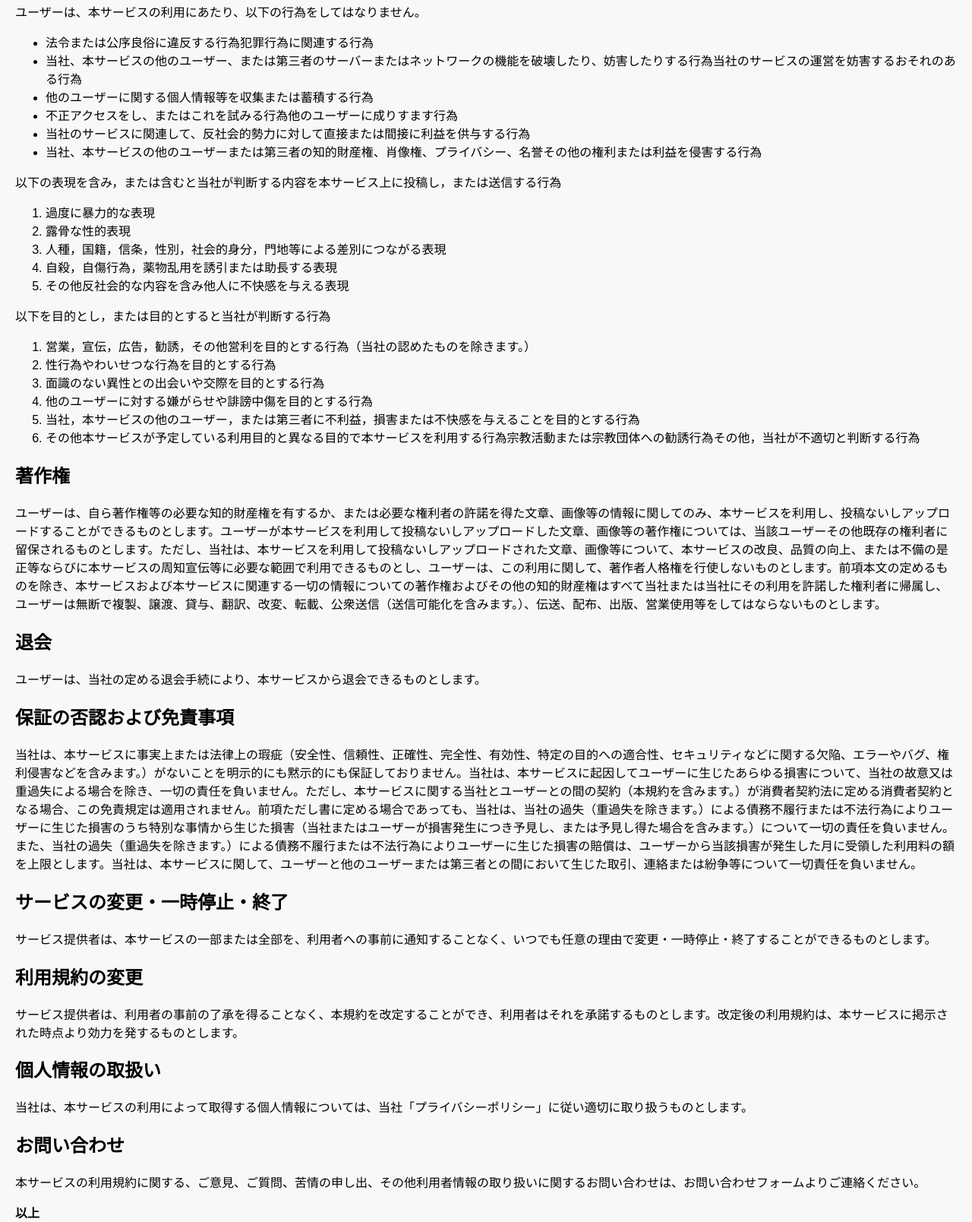
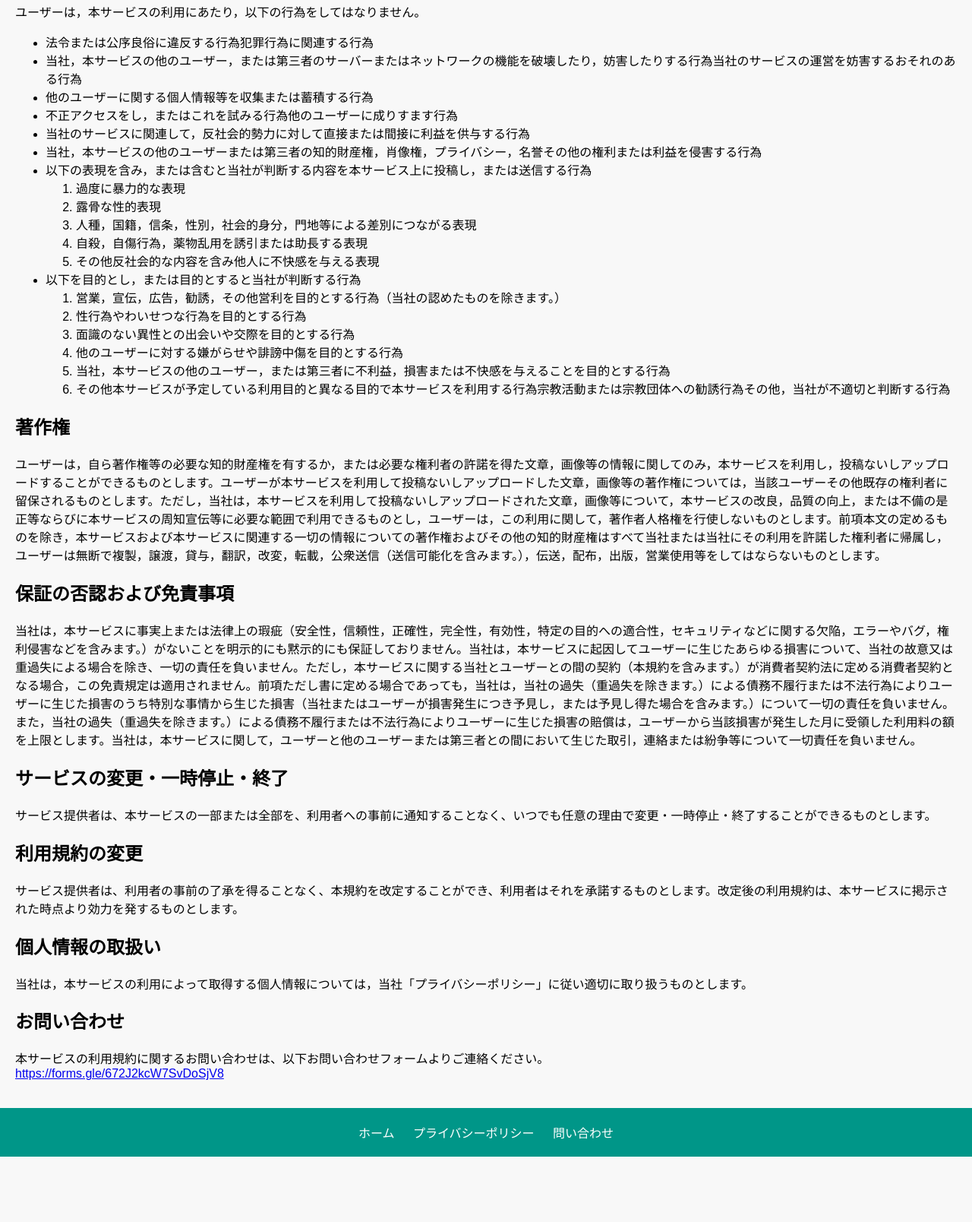
Before and after one commit to shizunaito/steplens_web, a plain HTML site: page terms.html in a window 1280 px wide. Shown: the part 451-2059 px from the top of the page at 76% size. After the commit the page ends 1973 px from the top, so only its background shows below. Drawn offline with Linux system fonts and the light colour scheme.

Commit message:
利用規約の更新

```diff
--- a/terms.html
+++ b/terms.html
@@ -13,55 +13,59 @@
 
     <section class="terms">
         <h1>利用規約</h1>
-        <p>この利用規約（以下、「本規約」といいます。）は、StepLens（以下、「当社」といいます。）がこのアプリ上で提供するサービス（以下、「本サービス」といいます。）の利用条件を定めるものです。登録ユーザーの皆さま（以下、「ユーザー」といいます。）には、本規約に従って、本サービスをご利用いただきます。
-        </p>
-        <h1>全般</h1>
+        <p>この利用規約（以下，「本規約」といいます。）は，StepLens（以下，「当社」といいます。）がこのアプリ上で提供するサービス（以下，「本サービス」といいます。）の利用条件を定めるものです。登録ユーザーの皆さま（以下，「ユーザー」といいます。）には，本規約に従って，本サービスをご利用いただきます。</p>
+
+        <h2>全般</h2>
         <p>本サービスのご使用によって、本規約に同意していただいたものとみなします。本サービスを利用する前に、必ず本規約をお読みください。</p>
-        <h1>禁止事項</h1>
-        <p>ユーザーは、本サービスの利用にあたり、以下の行為をしてはなりません。</p>
+
+        <h2>禁止事項</h2>
+        <p>ユーザーは，本サービスの利用にあたり，以下の行為をしてはなりません。</p>
         <ul>
             <li>法令または公序良俗に違反する行為犯罪行為に関連する行為</li>
-            <li>当社、本サービスの他のユーザー、または第三者のサーバーまたはネットワークの機能を破壊したり、妨害したりする行為当社のサービスの運営を妨害するおそれのある行為</li>
+            <li>当社，本サービスの他のユーザー，または第三者のサーバーまたはネットワークの機能を破壊したり，妨害したりする行為当社のサービスの運営を妨害するおそれのある行為</li>
             <li>他のユーザーに関する個人情報等を収集または蓄積する行為</li>
-            <li>不正アクセスをし、またはこれを試みる行為他のユーザーに成りすます行為</li>
-            <li>当社のサービスに関連して、反社会的勢力に対して直接または間接に利益を供与する行為</li>
-            <li>当社、本サービスの他のユーザーまたは第三者の知的財産権、肖像権、プライバシー、名誉その他の権利または利益を侵害する行為</li>
+            <li>不正アクセスをし，またはこれを試みる行為他のユーザーに成りすます行為</li>
+            <li>当社のサービスに関連して，反社会的勢力に対して直接または間接に利益を供与する行為</li>
+            <li>当社，本サービスの他のユーザーまたは第三者の知的財産権，肖像権，プライバシー，名誉その他の権利または利益を侵害する行為</li>
+            <li>以下の表現を含み，または含むと当社が判断する内容を本サービス上に投稿し，または送信する行為
+                <ol>
+                    <li>過度に暴力的な表現</li>
+                    <li>露骨な性的表現</li>
+                    <li>人種，国籍，信条，性別，社会的身分，門地等による差別につながる表現</li>
+                    <li>自殺，自傷行為，薬物乱用を誘引または助長する表現</li>
+                    <li>その他反社会的な内容を含み他人に不快感を与える表現</li>
+                </ol>
+            </li>
+            <li>以下を目的とし，または目的とすると当社が判断する行為
+                <ol>
+                    <li>営業，宣伝，広告，勧誘，その他営利を目的とする行為（当社の認めたものを除きます。）</li>
+                    <li>性行為やわいせつな行為を目的とする行為</li>
+                    <li>面識のない異性との出会いや交際を目的とする行為</li>
+                    <li>他のユーザーに対する嫌がらせや誹謗中傷を目的とする行為</li>
+                    <li>当社，本サービスの他のユーザー，または第三者に不利益，損害または不快感を与えることを目的とする行為</li>
+                    <li>その他本サービスが予定している利用目的と異なる目的で本サービスを利用する行為宗教活動または宗教団体への勧誘行為その他，当社が不適切と判断する行為</li>
+                </ol>
+            </li>
         </ul>
 
-        <p>以下の表現を含み，または含むと当社が判断する内容を本サービス上に投稿し，または送信する行為 </p>
-        <ol>
-            <li>過度に暴力的な表現 </li>
-            <li>露骨な性的表現</li>
-            <li>人種，国籍，信条，性別，社会的身分，門地等による差別につながる表現 </li>
-            <li>自殺，自傷行為，薬物乱用を誘引または助長する表現 </li>
-            <li>その他反社会的な内容を含み他人に不快感を与える表現</li>
-        </ol>
-        <p>以下を目的とし，または目的とすると当社が判断する行為</p>
-        <ol>
-            <li>営業，宣伝，広告，勧誘，その他営利を目的とする行為（当社の認めたものを除きます。） </li>
-            <li>性行為やわいせつな行為を目的とする行為 </li>
-            <li>面識のない異性との出会いや交際を目的とする行為 </li>
-            <li>他のユーザーに対する嫌がらせや誹謗中傷を目的とする行為 </li>
-            <li>当社，本サービスの他のユーザー，または第三者に不利益，損害または不快感を与えることを目的とする行為 </li>
-            <li>その他本サービスが予定している利用目的と異なる目的で本サービスを利用する行為宗教活動または宗教団体への勧誘行為その他，当社が不適切と判断する行為</li>
-        </ol>            <h1>著作権</h1>
-        <p>ユーザーは、自ら著作権等の必要な知的財産権を有するか、または必要な権利者の許諾を得た文章、画像等の情報に関してのみ、本サービスを利用し、投稿ないしアップロードすることができるものとします。ユーザーが本サービスを利用して投稿ないしアップロードした文章、画像等の著作権については、当該ユーザーその他既存の権利者に留保されるものとします。ただし、当社は、本サービスを利用して投稿ないしアップロードされた文章、画像等について、本サービスの改良、品質の向上、または不備の是正等ならびに本サービスの周知宣伝等に必要な範囲で利用できるものとし、ユーザーは、この利用に関して、著作者人格権を行使しないものとします。前項本文の定めるものを除き、本サービスおよび本サービスに関連する一切の情報についての著作権およびその他の知的財産権はすべて当社または当社にその利用を許諾した権利者に帰属し、ユーザーは無断で複製、譲渡、貸与、翻訳、改変、転載、公衆送信（送信可能化を含みます。）、伝送、配布、出版、営業使用等をしてはならないものとします。
-        </p>
-        <h1>退会</h1>
-        <p>ユーザーは、当社の定める退会手続により、本サービスから退会できるものとします。</p>
-        <h1>保証の否認および免責事項</h1>
-        <p>当社は、本サービスに事実上または法律上の瑕疵（安全性、信頼性、正確性、完全性、有効性、特定の目的への適合性、セキュリティなどに関する欠陥、エラーやバグ、権利侵害などを含みます。）がないことを明示的にも黙示的にも保証しておりません。当社は、本サービスに起因してユーザーに生じたあらゆる損害について、当社の故意又は重過失による場合を除き、一切の責任を負いません。ただし、本サービスに関する当社とユーザーとの間の契約（本規約を含みます。）が消費者契約法に定める消費者契約となる場合、この免責規定は適用されません。前項ただし書に定める場合であっても、当社は、当社の過失（重過失を除きます。）による債務不履行または不法行為によりユーザーに生じた損害のうち特別な事情から生じた損害（当社またはユーザーが損害発生につき予見し、または予見し得た場合を含みます。）について一切の責任を負いません。また、当社の過失（重過失を除きます。）による債務不履行または不法行為によりユーザーに生じた損害の賠償は、ユーザーから当該損害が発生した月に受領した利用料の額を上限とします。当社は、本サービスに関して、ユーザーと他のユーザーまたは第三者との間において生じた取引、連絡または紛争等について一切責任を負いません。
-        </p>
-        <h1>サービスの変更・一時停止・終了</h1>
+        <h2>著作権</h2>
+        <p>ユーザーは，自ら著作権等の必要な知的財産権を有するか，または必要な権利者の許諾を得た文章，画像等の情報に関してのみ，本サービスを利用し，投稿ないしアップロードすることができるものとします。ユーザーが本サービスを利用して投稿ないしアップロードした文章，画像等の著作権については，当該ユーザーその他既存の権利者に留保されるものとします。ただし，当社は，本サービスを利用して投稿ないしアップロードされた文章，画像等について，本サービスの改良，品質の向上，または不備の是正等ならびに本サービスの周知宣伝等に必要な範囲で利用できるものとし，ユーザーは，この利用に関して，著作者人格権を行使しないものとします。前項本文の定めるものを除き，本サービスおよび本サービスに関連する一切の情報についての著作権およびその他の知的財産権はすべて当社または当社にその利用を許諾した権利者に帰属し，ユーザーは無断で複製，譲渡，貸与，翻訳，改変，転載，公衆送信（送信可能化を含みます。），伝送，配布，出版，営業使用等をしてはならないものとします。</p>
+
+        <h2>保証の否認および免責事項</h2>
+        <p>当社は，本サービスに事実上または法律上の瑕疵（安全性，信頼性，正確性，完全性，有効性，特定の目的への適合性，セキュリティなどに関する欠陥，エラーやバグ，権利侵害などを含みます。）がないことを明示的にも黙示的にも保証しておりません。当社は，本サービスに起因してユーザーに生じたあらゆる損害について、当社の故意又は重過失による場合を除き、一切の責任を負いません。ただし，本サービスに関する当社とユーザーとの間の契約（本規約を含みます。）が消費者契約法に定める消費者契約となる場合，この免責規定は適用されません。前項ただし書に定める場合であっても，当社は，当社の過失（重過失を除きます。）による債務不履行または不法行為によりユーザーに生じた損害のうち特別な事情から生じた損害（当社またはユーザーが損害発生につき予見し，または予見し得た場合を含みます。）について一切の責任を負いません。また，当社の過失（重過失を除きます。）による債務不履行または不法行為によりユーザーに生じた損害の賠償は，ユーザーから当該損害が発生した月に受領した利用料の額を上限とします。当社は，本サービスに関して，ユーザーと他のユーザーまたは第三者との間において生じた取引，連絡または紛争等について一切責任を負いません。</p>
+
+        <h2>サービスの変更・一時停止・終了</h2>
         <p>サービス提供者は、本サービスの一部または全部を、利用者への事前に通知することなく、いつでも任意の理由で変更・一時停止・終了することができるものとします。</p>
-        <h1>利用規約の変更</h1>
+
+        <h2>利用規約の変更</h2>
         <p>サービス提供者は、利用者の事前の了承を得ることなく、本規約を改定することができ、利用者はそれを承諾するものとします。改定後の利用規約は、本サービスに掲示された時点より効力を発するものとします。</p>
-        <h1>個人情報の取扱い</h1>
-        <p>当社は、本サービスの利用によって取得する個人情報については、当社「プライバシーポリシー」に従い適切に取り扱うものとします。</p>
-        <h1>お問い合わせ</h1>
-        <p>本サービスの利用規約に関する、ご意見、ご質問、苦情の申し出、その他利用者情報の取り扱いに関するお問い合わせは、お問い合わせフォームよりご連絡ください。</p>
-        <p><strong>以上</strong></p>
-    </section>
+
+        <h2>個人情報の取扱い</h2>
+        <p>当社は，本サービスの利用によって取得する個人情報については，当社「プライバシーポリシー」に従い適切に取り扱うものとします。</p>
+
+        <h2>お問い合わせ</h2>
+        <p>本サービスの利用規約に関するお問い合わせは、以下お問い合わせフォームよりご連絡ください。<br><a href="https://forms.gle/672J2kcW7SvDoSjV8">https://forms.gle/672J2kcW7SvDoSjV8</a></p>
+        </section>
 
     <footer>
         <nav>
```
